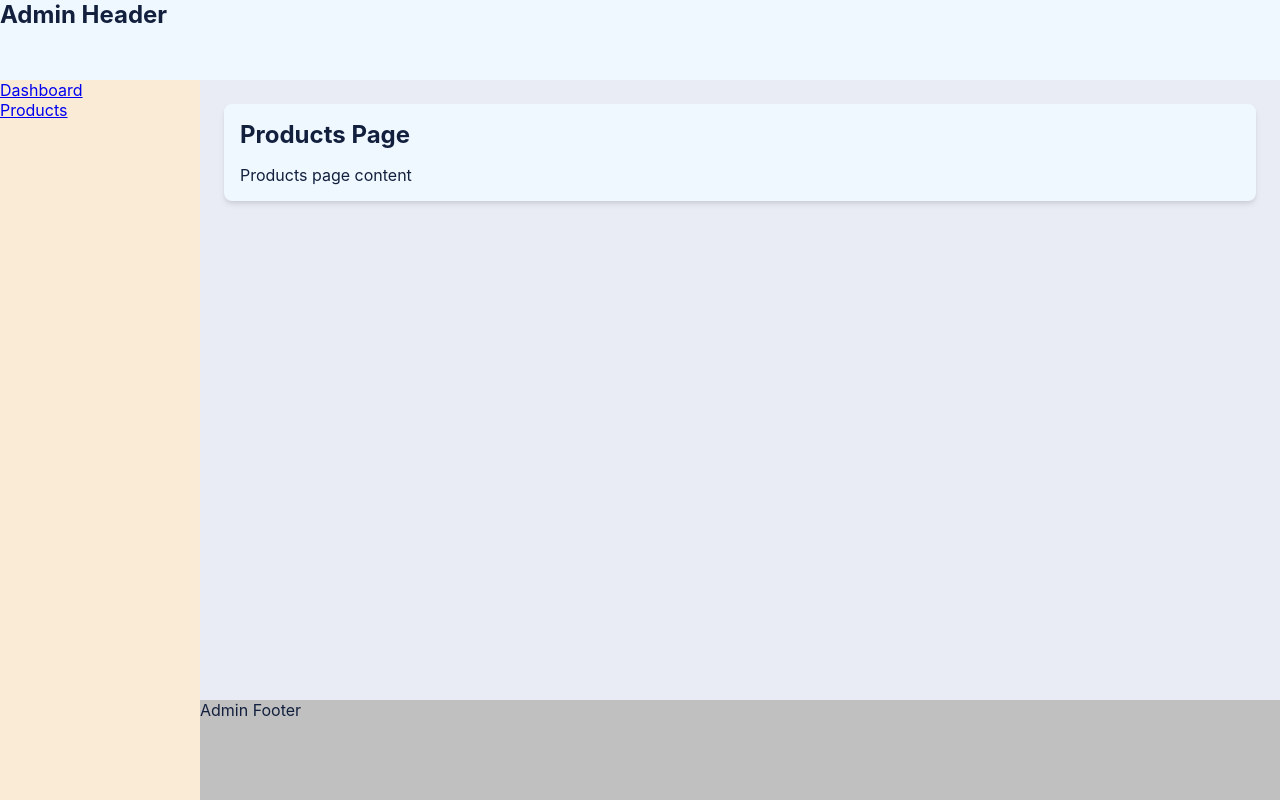
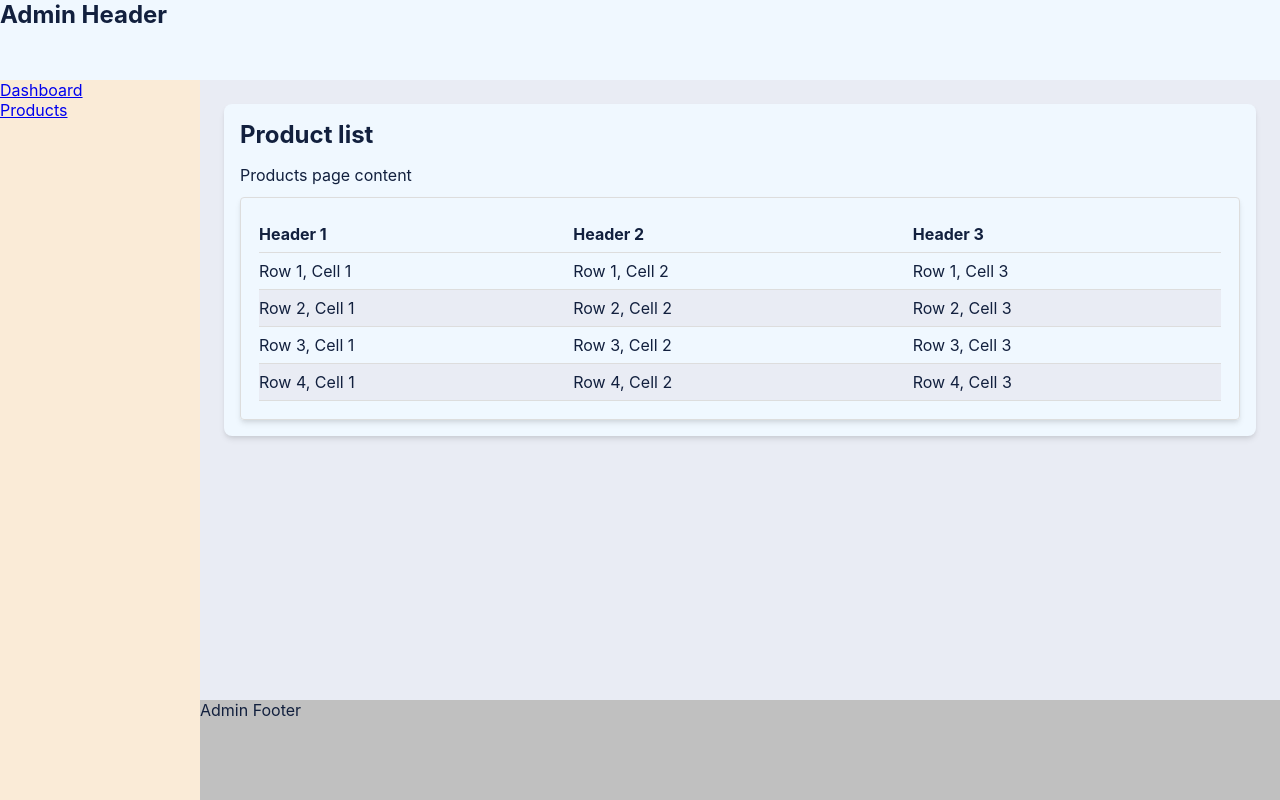
Before and after one commit to DlopezS98/react-isi-webappcrud, a React (Create React App) app: page /dashboard/products in a window 1280 px wide. Built offline with nearby package versions, Linux system fonts and the light colour scheme.

Commit message:
wip: add initial work for datagrid component

```diff
--- a/src/admin/products/products.page.tsx
+++ b/src/admin/products/products.page.tsx
@@ -1,4 +1,5 @@
 import Card, { CardBody, CardHeader } from "../../components/card";
+import DataGrid from "../../components/data-grid";
 
 export interface ProductsPageProps {}
 
@@ -6,9 +7,10 @@ const ProductsPage: React.FC<ProductsPageProps> = () => {
   return (
     <div className="container py-3">
       <Card>
-        <CardHeader><h2>Products Page</h2></CardHeader>
+        <CardHeader><h2>Product list</h2></CardHeader>
         <CardBody>
           <p>Products page content</p>
+          <DataGrid />
         </CardBody>
       </Card>
     </div>
--- /dev/null
+++ b/src/components/data-grid/data-grid.css
@@ -0,0 +1,47 @@
+.isi-datagrid-container {
+  width: 100%;
+  margin: 0 auto;
+  padding: 18px;
+  border: 1px solid #ddd;
+  border-radius: 4px;
+}
+
+.isi-datagrid-container table {
+  width: 100%;
+  border-collapse: collapse;
+}
+
+.isi-datagrid-container th {
+  text-align: left;
+  padding: 8px;
+  border-bottom: 1px solid #ddd;
+}
+
+.isi-datagrid-container td {
+  padding: 8px;
+  border-bottom: 1px solid #ddd;
+}
+
+.isi-datagrid-container tr:nth-child(even) {
+  background-color: #e9ecf4;
+}
+
+.isi-datagrid-container tr:hover {
+  background-color: #f1f1f1;
+}
+
+.isi-datagrid-container th:first-child,
+.isi-datagrid-container td:first-child {
+  padding-left: 0;
+}
+
+.isi-datagrid-container th:last-child,
+.isi-datagrid-container td:last-child {
+  padding-right: 0;
+}
+
+/* .isi-datagrid-container .isi-datagrid-actions {
+  display: flex;
+  justify-content: flex-end;
+  align-items: center;
+} */
--- /dev/null
+++ b/src/components/data-grid/index.tsx
@@ -0,0 +1,43 @@
+import './data-grid.css';
+
+export interface DataGridProps {}
+
+const DataGrid: React.FC<DataGridProps> = (props) => {
+  return (
+    <div className='isi-datagrid-container shadow-md'>
+      <table>
+        <thead>
+          <tr>
+            <th>Header 1</th>
+            <th>Header 2</th>
+            <th>Header 3</th>
+          </tr>
+        </thead>
+        <tbody>
+          <tr>
+            <td>Row 1, Cell 1</td>
+            <td>Row 1, Cell 2</td>
+            <td>Row 1, Cell 3</td>
+          </tr>
+          <tr>
+            <td>Row 2, Cell 1</td>
+            <td>Row 2, Cell 2</td>
+            <td>Row 2, Cell 3</td>
+          </tr>
+          <tr>
+            <td>Row 3, Cell 1</td>
+            <td>Row 3, Cell 2</td>
+            <td>Row 3, Cell 3</td>
+          </tr>
+          <tr>
+            <td>Row 4, Cell 1</td>
+            <td>Row 4, Cell 2</td>
+            <td>Row 4, Cell 3</td>
+          </tr>
+        </tbody>
+      </table>
+    </div>
+  );
+};
+
+export default DataGrid;
```
